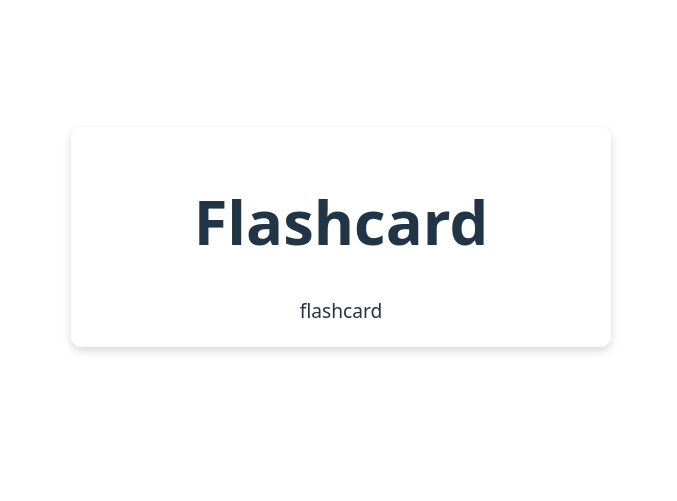
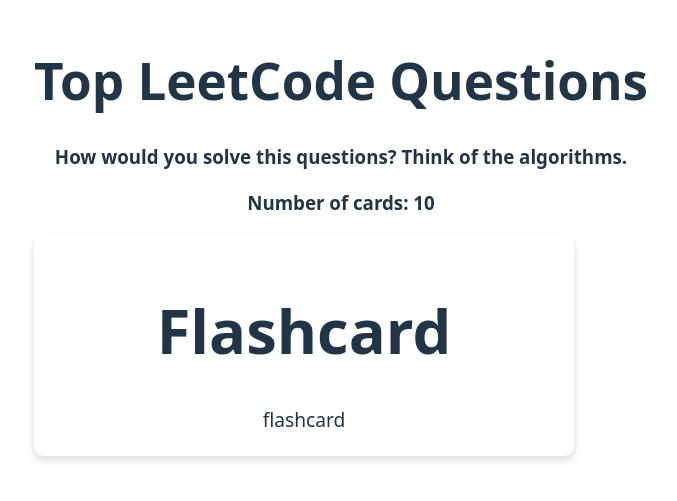
Before and after one commit to anekemuna/flippy-flashcards, a React (Vite) app: page / in a window 1280 px wide. Shown: the part 163-664 px from the top of the page, without its empty margins (299-976 px from the left). Built offline with nearby package versions, Linux system fonts and the light colour scheme.

Commit message:
Update App.Jsx so the flashcard component passes props

```diff
--- a/src/App.jsx
+++ b/src/App.jsx
@@ -1,14 +1,32 @@
-import { useState } from 'react'
-import './App.css'
-import Flashcard from './components/Flashcard'
+import { useState } from "react";
+import "./App.css";
+import Flashcard from "./components/Flashcard";
+import flashcardsData from "./data/flashcards.json";
 
 function App() {
+  const [index, setIndex] = useState(0);
+  const nextCard = () => {
+    setIndex((prev) => (prev + 1) % flashcardsData.length);
+  };
+  const prevCard = () => {
+    setIndex(
+      (prev) => (prev - 1 + flashcardsData.length) % flashcardsData.length
+    );
+  };
 
   return (
     <>
-      <Flashcard />
+      <h1>Top LeetCode Questions</h1>
+      <h3>How would you solve this questions? Think of the algorithms.</h3>
+      <h3>Number of cards: {flashcardsData.length}</h3>
+
+      <Flashcard
+        flashcard={flashcardsData[index]}
+        next={nextCard}
+        prev={prevCard}
+      />
     </>
-  )
+  );
 }
 
-export default App
+export default App;
--- a/src/components/Flashcard.jsx
+++ b/src/components/Flashcard.jsx
@@ -1,6 +1,8 @@
-import React from "react";
+import React, { useState } from "react";
 
 const Flashcard = () => {
+  const [isFlipped, setIsFlipped] = useState(false);
+
   return (
     <div className="flashcard">
       <h1>Flashcard</h1>flashcard
```
